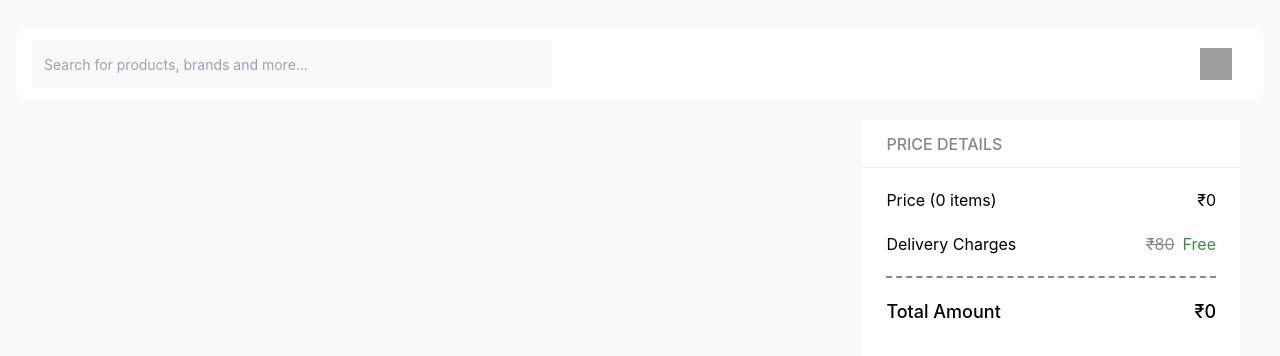
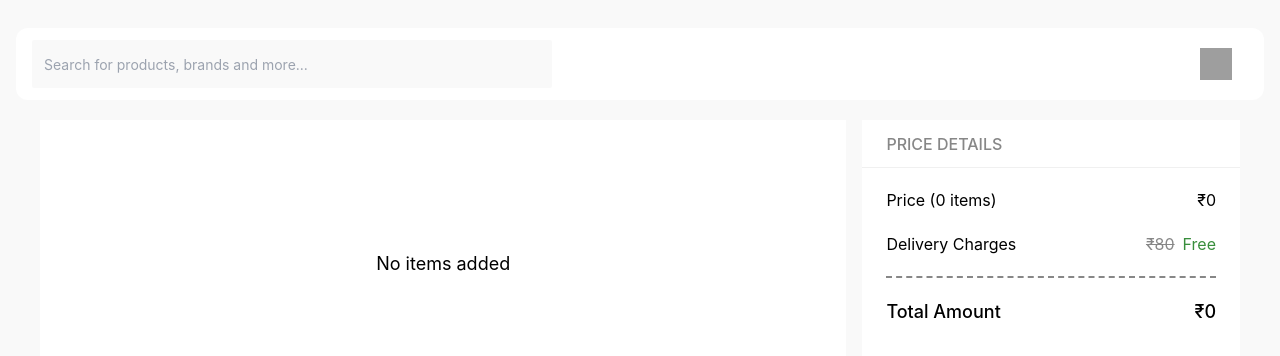
Before and after one commit to Shu1234561/sekel-assignment, a React (Create React App) app: page /viewcart in a window 1280 px wide. Shown: the top 356 px of the page. Built offline with nearby package versions, Linux system fonts and the light colour scheme; grey boxes are pictures that could not be loaded.

Commit message:
fix -> header component count

```diff
--- a/src/components/Header.tsx
+++ b/src/components/Header.tsx
@@ -2,11 +2,13 @@
 import { useSelector } from "react-redux";
 import { useNavigate } from "react-router-dom";
 import { RootState } from "../store";
+import { CartStatus } from "../Common/interface";
 
 function Header() {
   const [inputValue, setInputValue] = useState("");
   const navigate = useNavigate();
   const bagItemCount = useSelector((state: RootState) => state.counter.count);
+  const cartItems = useSelector((state: CartStatus) => state?.cart?.items)
 
   const handleSearchChange = (e: ChangeEvent<HTMLInputElement>) => {
     const value = e.target.value;
@@ -30,9 +32,9 @@
         </div>
         <div className="relative flex items-center gap-2 sm:gap-6 md:pr-6">
           <div className="relative flex flex-col items-center cursor-pointer">
-            {bagItemCount > 0 && (
+            {cartItems.length > 0 && (
               <span className="absolute top-0 right-0 bg-red-500 text-white text-xs rounded-full w-[18px] h-[18px] flex items-center justify-center">
-                {bagItemCount}
+                {cartItems.length}
               </span>
             )}
             <img
--- a/src/components/ShoopingCart.tsx
+++ b/src/components/ShoopingCart.tsx
@@ -19,16 +19,24 @@
         <div className='flex gap-4 justify-between mx-auto max-w-[1200px] mt-8'>
             {/* left section */}
             <div className='flex flex-col gap-4 w-[820px]'>
-                {cartItems.map((item, index) =>
-                    <div className='bg-white flex w-full align-center gap-4 p-6 h-40'>
-                        <img src={sanitizeImages(item.images)[0]} alt='img' className='rounded-md w-28 h-28' />
-                        <div className='h-auto'>
-                            <p className='text-[#212121] text-lg'>{item.title}</p>
-                            <p className='font-medium text-lg mt-5'>₹{item.price}</p>
-                            <p className='font-medium text-lg mt-3 w-fit cursor-pointer hover:text-[#2370f4]' onClick={() => handleRemoveFromCart(item.id)}>Remove</p>
+                {cartItems.length > 0 ?
+                    cartItems.map((item, index) =>
+                        <div className='bg-white flex w-full align-center gap-4 p-6 h-40'>
+                            <img src={sanitizeImages(item.images)[0]} alt='img' className='rounded-md w-28 h-28' />
+                            <div className='h-auto'>
+                                <p className='text-[#212121] text-lg'>{item.title}</p>
+                                <p className='font-medium text-lg mt-5'>₹{item.price}</p>
+                                <div className='flex items-center mt-3 justify-between'>
+                                    <p className='font-medium text-lg w-fit cursor-pointer hover:text-[#2370f4]' onClick={() => handleRemoveFromCart(item.id)}>Remove</p>
+                                    {/* <p className='font-medium text-lg'>item added: 2</p> */}
+                                </div>
+                            </div>
                         </div>
+                    ) :
+                    <div className='flex bg-white items-center justify-center w-full h-full'>
+                        <p className='text-lg'>No items added</p>
                     </div>
-                )}
+                }
             </div>
 
             {/* right section */}
```
